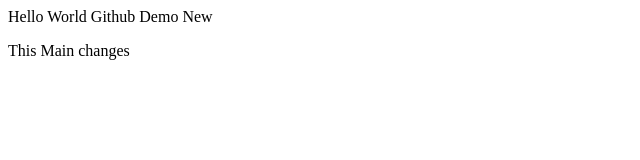
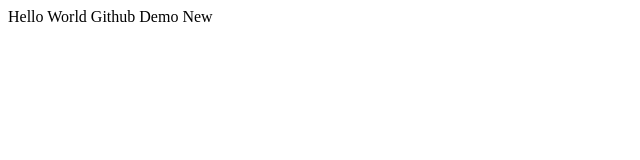
Before and after one commit to Krishna07-developer/github-demo, a plain HTML site: page index.html in a window 1280 px wide. Shown: the whole page, without its empty margins (0-640 px from the left). Drawn offline with Linux system fonts and the light colour scheme.

Commit message:
chanages

```diff
--- a/index.html
+++ b/index.html
@@ -1,2 +1 @@
 <p>Hello World Github Demo New</p>
-<p>This Main changes</p>
```
